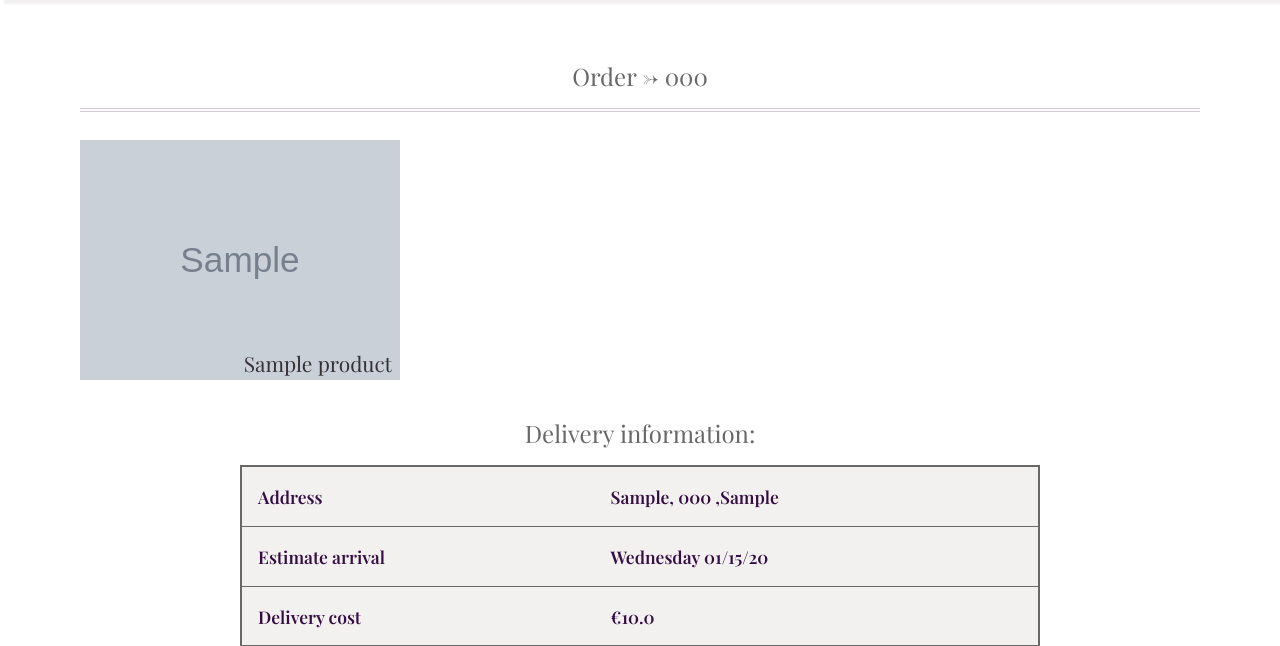
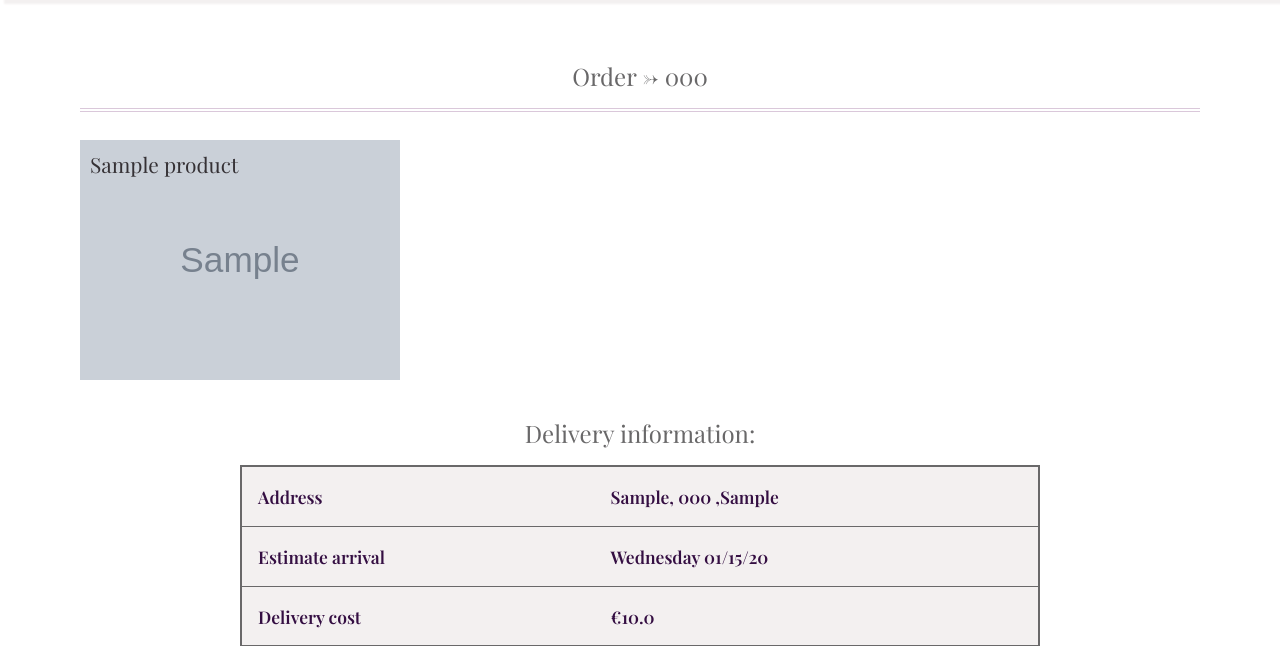
Before and after one commit to TeodoraC98/database_teodora_baciu, a Flask app: page /invoice/000 in a window 1280 px wide. Shown: the part 80-726 px from the top of the page. Run offline with Flask 3, Linux system fonts and the light colour scheme; a user stored in the database is signed in; tables that the repository leaves empty hold one stand-in row (values such as "Sample post"); grey boxes marked "Sample" are stand-in pictures; some libraries are stand-ins or nearby versions; some web fonts are replaced.

Commit message:
last updates

```diff
--- a/app/account/templates/account/login.html
+++ b/app/account/templates/account/login.html
@@ -68,3 +68,6 @@
 
 
  {% endblock %}
+ {% block scripts %}
+ <script src="{{url_for('static',filename='js/showFormAcc.js')}}"></script>
+{% endblock %}
--- a/app/config.py
+++ b/app/config.py
@@ -3,5 +3,5 @@ import os
 # postgresql://project_teodora:54qKvCbQ2mBy5UKIQeSXL8X775agHdBl@dpg-d0tcsh6mcj7s73dfdm7g-a.oregon-postgres.render.com/database_project_teodora
 class Conf:
    SECRET_KEY =os.getenv('SECRET_KEY','non-set')
-   SQLALCHEMY_DATABASE_URI=os.getenv('DATABASE_URL','postgresql://postgres:postgres@127.0.0.1:5432/projectDatabase')
-   # SQLALCHEMY_DATABASE_URI=os.getenv('DATABASE_URL','postgresql://project_teodora:54qKvCbQ2mBy5UKIQeSXL8X775agHdBl@dpg-d0tcsh6mcj7s73dfdm7g-a.oregon-postgres.render.com/database_project_teodora')
+   # SQLALCHEMY_DATABASE_URI=os.getenv('DATABASE_URL','postgresql://postgres:postgres@127.0.0.1:5432/projectDatabase')
+   SQLALCHEMY_DATABASE_URI=os.getenv('DATABASE_URL','postgresql://project_teodora:54qKvCbQ2mBy5UKIQeSXL8X775agHdBl@dpg-d0tcsh6mcj7s73dfdm7g-a.oregon-postgres.render.com/database_project_teodora')
--- a/app/order/templates/orders/invoice.html
+++ b/app/order/templates/orders/invoice.html
@@ -88,3 +88,6 @@
   </div>
 </section>
 {% endblock %}
+{% block scripts %}
+  <script src="{{url_for('static',filename='js/gallarySuggestion.js')}}"></script>
+{% endblock %}
--- a/app/static/css/style.css
+++ b/app/static/css/style.css
@@ -1140,13 +1140,15 @@ z-index: 1;
   max-height: 15rem;
   filter: brightness(.95);
 }
-.gallery__invoice-item li{
+.gallery__invoice-item li,
+.gallary_item{
   position: relative;
 }
-.gallery__invoice-item li div{
+.gallery__invoice-item li div,
+.gallary_item div{
   position: absolute;
-  bottom:8px;
-  right: 8px;
+  left: 10px;
+  top: 10px;
   z-index: 1;
   font-family: var(--font-family-subtitle);
   font-size: larger;
--- a/app/templates/base.html
+++ b/app/templates/base.html
@@ -156,11 +156,7 @@
         © 2025 Mala Ltd. All rights reserved
     </div>
 </footer>
-
-    <script src="{{url_for('static',filename='js/showFormAcc.js')}}"></script>
-    <script src="{{url_for('static',filename='js/carousel.js')}}"></script>
-    <script src="{{url_for('static',filename='js/show_nav.js')}}"></script>
-        <script src="{{url_for('static',filename='js/activateScrollHeader.js')}}"></script>
-    <script src="{{url_for('static',filename='js/gallarySuggestion.js')}}"></script>
+{% block scripts %}
+{% endblock %}
 </body>
 </html>
--- a/app/templates/index.html
+++ b/app/templates/index.html
@@ -96,3 +96,9 @@
  </div>
 
 {% endblock %}
+{% block scripts %}
+  <script src="{{url_for('static',filename='js/carousel.js')}}"></script>
+  <script src="{{url_for('static',filename='js/show_nav.js')}}"></script>
+  <script src="{{url_for('static',filename='js/activateScrollHeader.js')}}"></script>
+  <script src="{{url_for('static',filename='js/gallarySuggestion.js')}}"></script>
+{% endblock %}
```
Also changed, not shown: app/checkout/checkout.py (+15 -2 lines), README.md.
